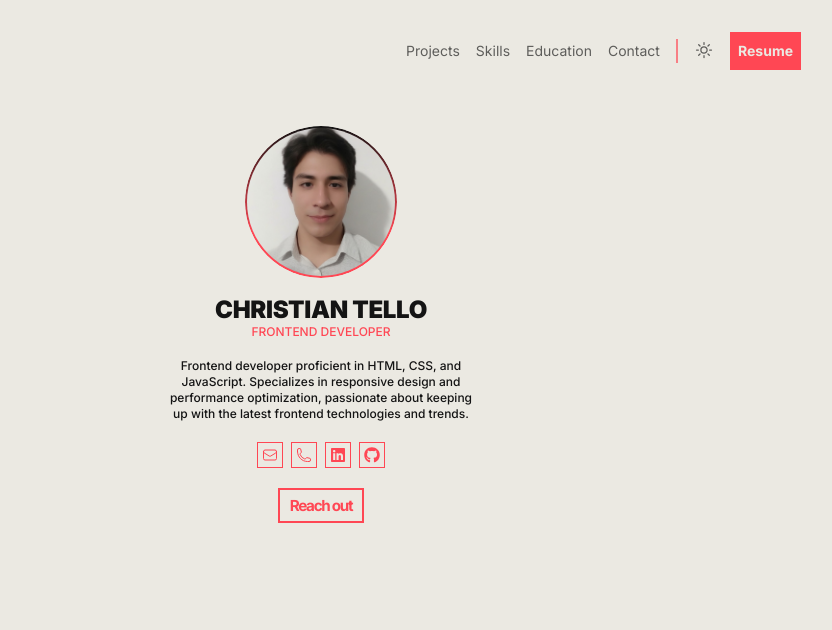
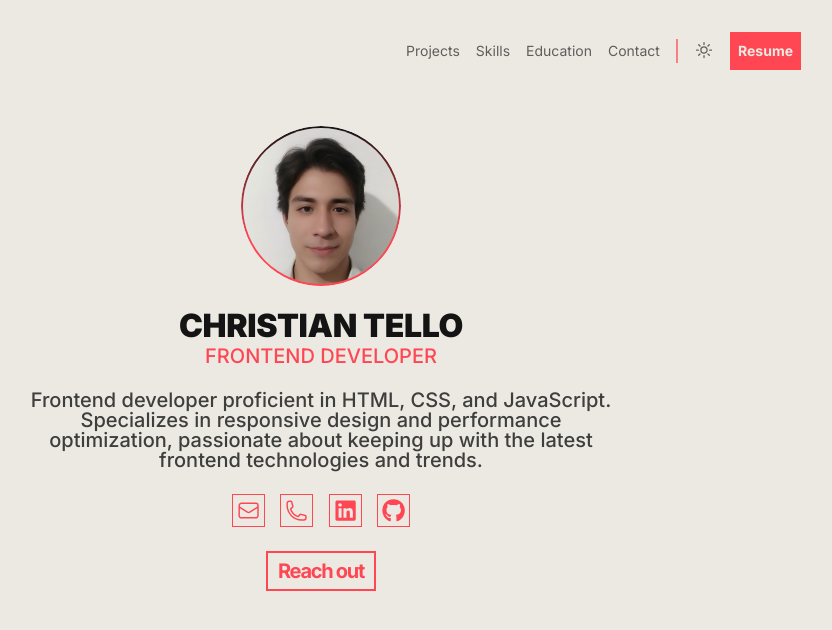
Before and after one commit to ThKhrisGian/portfolio-v2, a website built with Vite: page index.html in a window 1280 px wide. Shown: the whole page, without its empty margins (319-1151 px from the left). Built offline with nearby package versions, Linux system fonts and the light colour scheme.

Commit message:
hero section added

```diff
--- a/index.html
+++ b/index.html
@@ -63,7 +63,7 @@
     <main id="main" class="main">
       <section class="container hero">
         <div class="hero__image">
-          <img src="/public/images/profile-picture.jpg" alt="profile-picture" />
+          <img src="/public/images/profile-picture.png" alt="profile-picture" />
         </div>
 
         <div class="hero__titles">
--- a/styles/components/hero.css
+++ b/styles/components/hero.css
@@ -1,7 +1,6 @@
 .hero {
   display: flex;
   flex-direction: column;
-  min-height: calc(100vh - 4rem);
   align-items: center;
   padding: 1.5rem 0;
   gap: 1.25rem;
@@ -22,6 +21,7 @@
   width: 9.25rem;
   height: 9.25rem;
   object-fit: cover;
+  object-position: top;
   border-radius: 50%;
 }
 
@@ -66,6 +66,7 @@
   font-weight: 500;
   width: 40ch;
   line-height: 1rem;
+  opacity: 0.80;
 }
 
 .hero__button {
@@ -131,3 +132,87 @@
   fill: var(--pink-red);
   transition: fill 0.3s ease;
 }
+
+@media (width >= 768px) {
+  .hero__title {
+    font-size: 1.75rem;
+  }
+
+  .hero__subtitle {
+    font-size: 1rem;
+  }
+
+  .hero__description {
+    font-size: 1rem;
+    width: 46ch;
+  }
+
+  .hero__social-media {
+    gap: 0.75rem;
+  }
+
+  .hero__social-media-link svg {
+    height: 1.25rem;
+    width: 1.25rem;
+  }
+
+  .hero__button {
+    font-size: 1rem;
+  }
+}
+
+@media (width >= 1024px) {
+  .hero {
+    gap: 1.5rem;
+  }
+  .hero__title {
+    font-size: 2rem;
+  }
+
+  .hero__subtitle {
+    font-size: 1.25rem;
+  }
+
+  .hero__button {
+    font-size: 1.125rem;
+  }
+}
+
+@media (width >= 1280px) {
+  .hero__image {
+    width: 10rem;
+    height: 10rem;
+  }
+
+  .hero__image img {
+    width: 9.75rem;
+    height: 9.75rem;
+  }
+
+  .hero__title {
+    font-size: 2rem;
+  }
+
+  .hero__subtitle {
+    font-size: 1.25rem;
+  }
+
+  .hero__description {
+    font-size: 1.25rem;
+    line-height: 1.25rem;
+    width: 46ch;
+  }
+
+  .hero__social-media {
+    gap: 0.95rem;
+  }
+
+  .hero__social-media-link svg {
+    height: 1.45rem;
+    width: 1.45rem;
+  }
+
+  .hero__button {
+    font-size: 1.25rem;
+  }
+}
```
Also changed, not shown: public/images/profile-picture.png (added).
